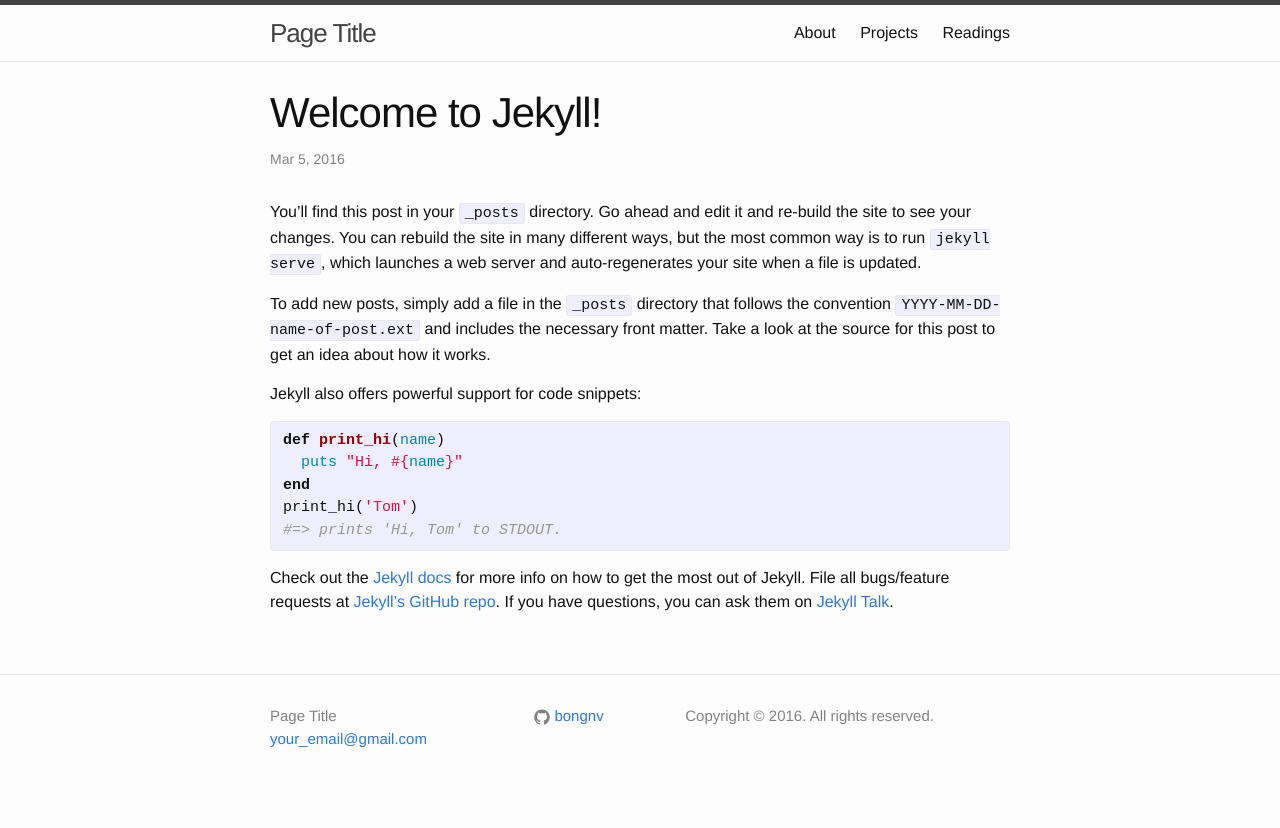
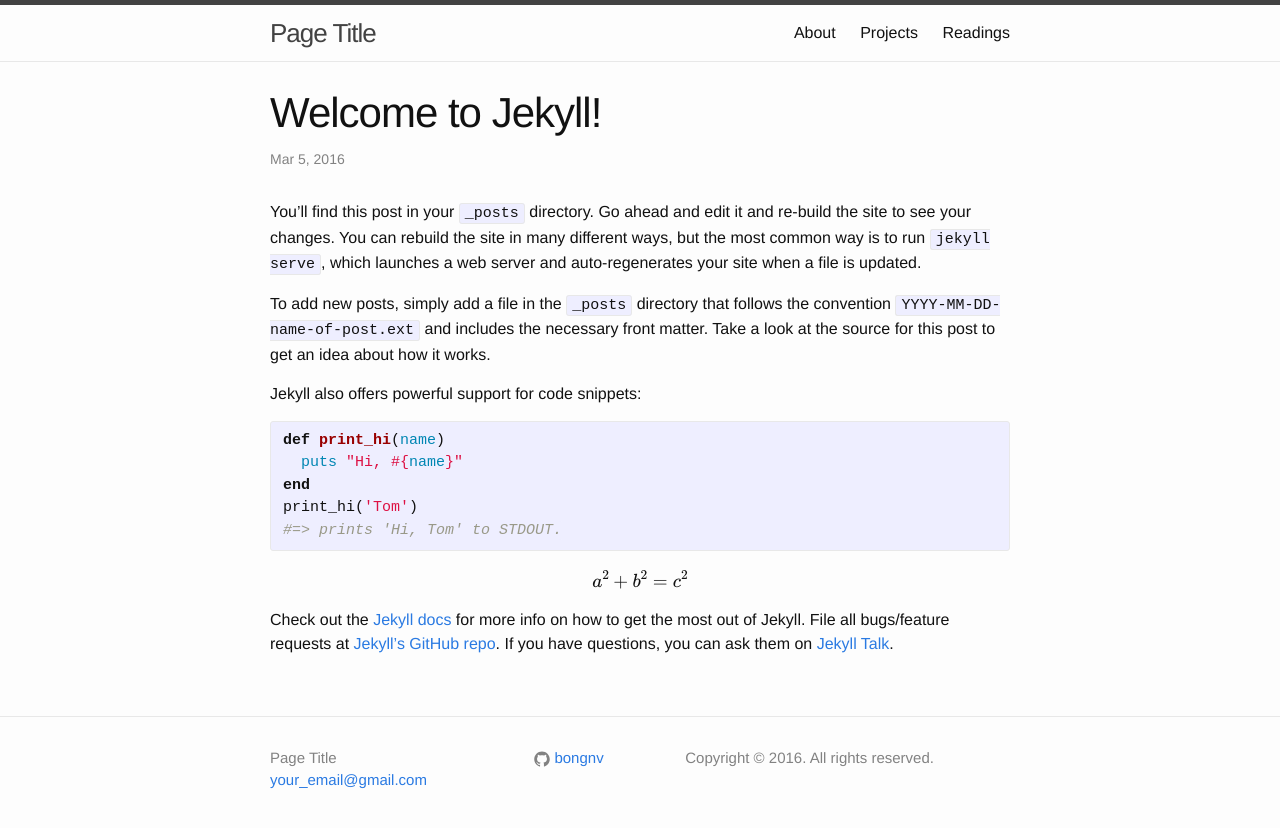
Before and after one commit to ngocthanh2207/simple-jekyll-tmpl, a Jekyll site: the page built from _posts/2016-03-05-welcome-to-jekyll.markdown, in a window 1280 px wide. Shown: the top 828 px of the page. Built offline with Jekyll 4.4.1, drawn with Linux system fonts in a browser that asks for light colours; formulas are drawn with MathJax 3.

```diff
--- a/_includes/head.html
+++ b/_includes/head.html
@@ -9,4 +9,5 @@
   <link rel="stylesheet" href="{{ "/css/main.css" | prepend: site.baseurl }}">
   <link rel="canonical" href="{{ page.url | replace:'index.html','' | prepend: site.baseurl | prepend: site.url }}">
   <link rel="alternate" type="application/rss+xml" title="{{ site.title }}" href="{{ "/feed.xml" | prepend: site.baseurl | prepend: site.url }}">
+  <script src="https://cdn.mathjax.org/mathjax/latest/MathJax.js?config=TeX-AMS-MML_HTMLorMML" type="text/javascript"></script>
 </head>
--- a/_posts/2016-03-05-welcome-to-jekyll.markdown
+++ b/_posts/2016-03-05-welcome-to-jekyll.markdown
@@ -18,6 +18,8 @@ print_hi('Tom')
 #=> prints 'Hi, Tom' to STDOUT.
 {% endhighlight %}
 
+$$a^2 + b^2 = c^2$$
+
 Check out the [Jekyll docs][jekyll-docs] for more info on how to get the most out of Jekyll. File all bugs/feature requests at [Jekyll’s GitHub repo][jekyll-gh]. If you have questions, you can ask them on [Jekyll Talk][jekyll-talk].
 
 [jekyll-docs]: http://jekyllrb.com/docs/home
```
